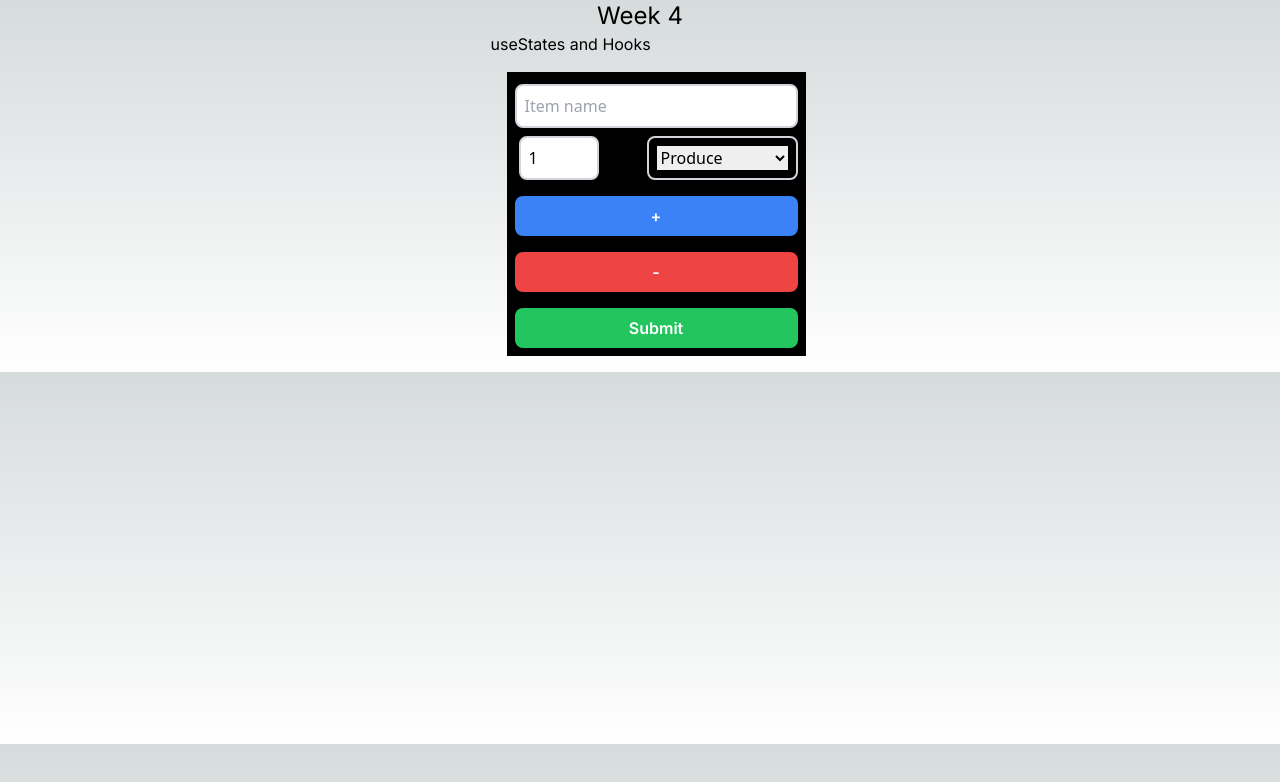
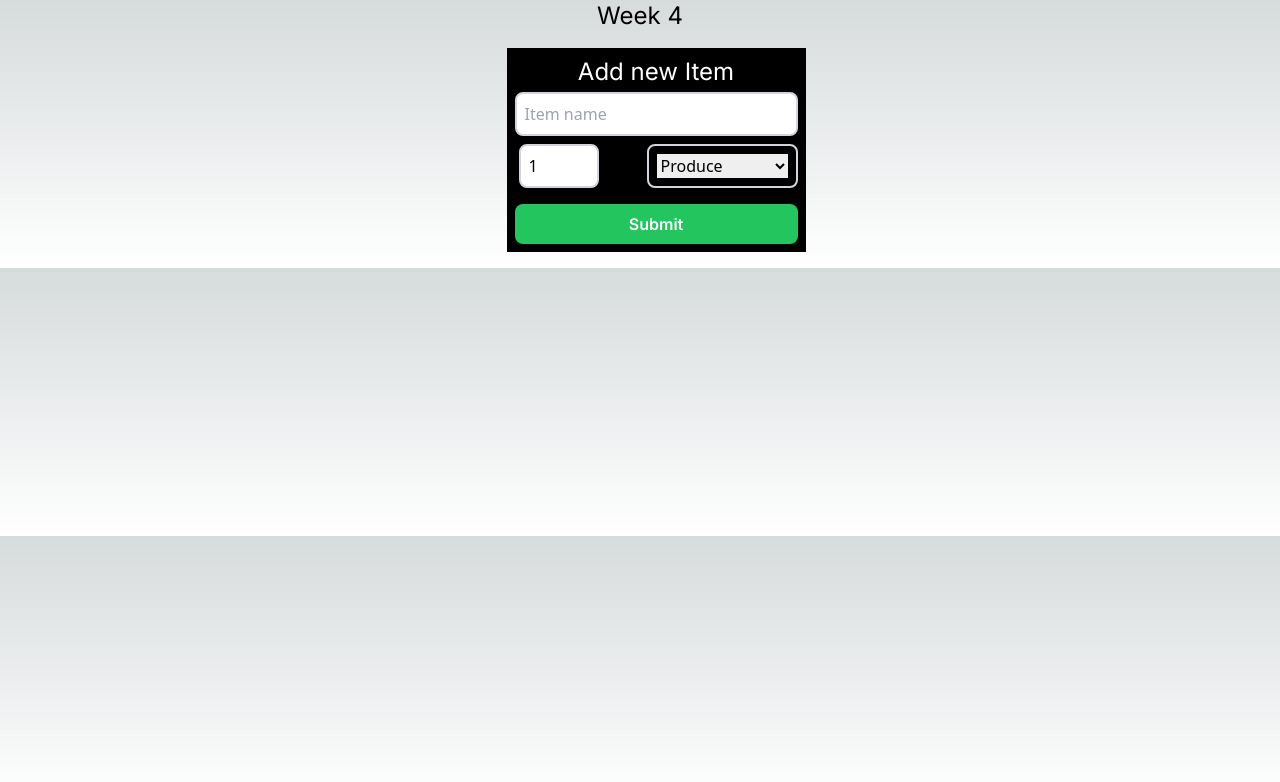
Before and after one commit to JazminHorton/cprg306-assignments, a Next.js app: page /week4 in a window 1280 px wide. Shown: the top 782 px of the page. Built offline with nearby package versions, Linux system fonts and the light colour scheme.

Commit message:
edited add new item list

```diff
--- a/app/week4/new-item.js
+++ b/app/week4/new-item.js
@@ -14,14 +14,6 @@ const NewItem = () => {
       ? setError('Quantity must be between 1 and 99')
       : setError('');
     return !error;
-  };
-
-  const handleIncrement = () => {
-    setQuantity(quantity + 1);
-  };
-
-  const handleDecrement = () => {
-    quantity > 1 && setQuantity(quantity - 1);
   };
 
   const handleSubmit = (e) => {
@@ -42,8 +34,8 @@ const NewItem = () => {
 
   return (
     <div>
-      <h2 className="text-black">useStates and Hooks</h2>
       <form onSubmit={handleSubmit} className="p-2 m-4 bg-black text-black max-w-sm w-full">
+      <h1 className="text-2xl text-center text-white max-w-sm w-full">Add new Item</h1>
         <div className="mb-2">
           <input
             type="text"
@@ -92,20 +84,6 @@ const NewItem = () => {
         </div>
         {error && <p className="error-message">{error}</p>}
         <button
-          type="button"
-          onClick={handleIncrement}
-          className="w-full mt-4 py-2 px-4 bg-blue-500 text-white font-semibold rounded-lg shadow-md hover:bg-blue-700 focus:outline-none focus:ring-2 focus:ring-blue-400 focus:ring-opacity-75"
-        >
-          +
-        </button>
-        <button
-          type="button"
-          onClick={handleDecrement}
-          className="w-full mt-4 py-2 px-4 bg-red-500 text-white font-semibold rounded-lg shadow-md hover:bg-red-700 focus:outline-none focus:ring-2 focus:ring-blue-400 focus:ring-opacity-75"
-        >
-          -
-        </button>
-        <button
           type="submit"
           className="w-full mt-4 py-2 px-4 bg-green-500 text-white font-semibold rounded-lg shadow-md hover:bg-green-700 focus:outline-none focus:ring-2 focus:ring-blue-400 focus:ring-opacity-75"
         >
```
